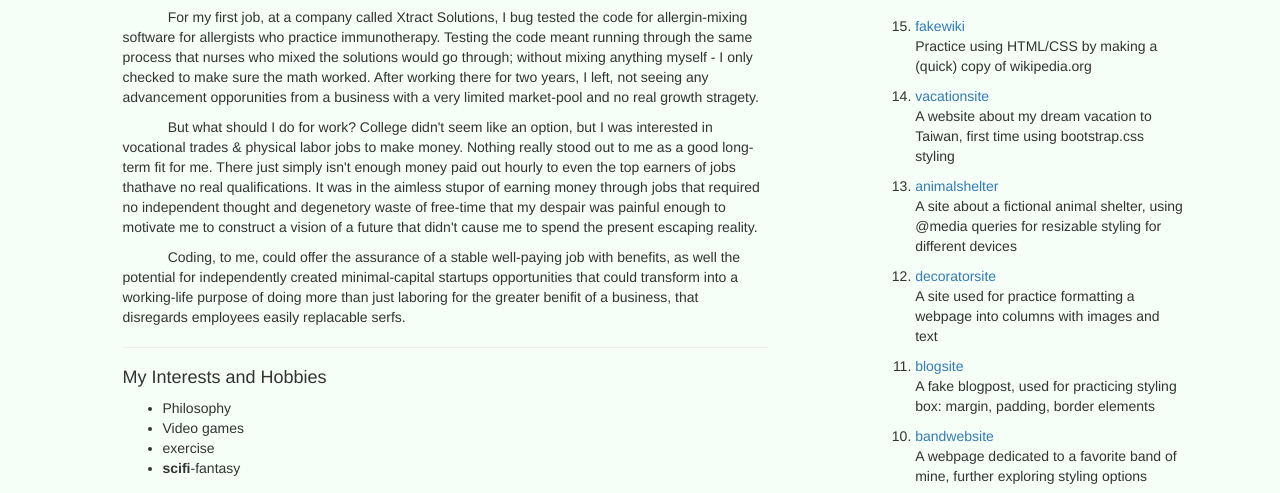
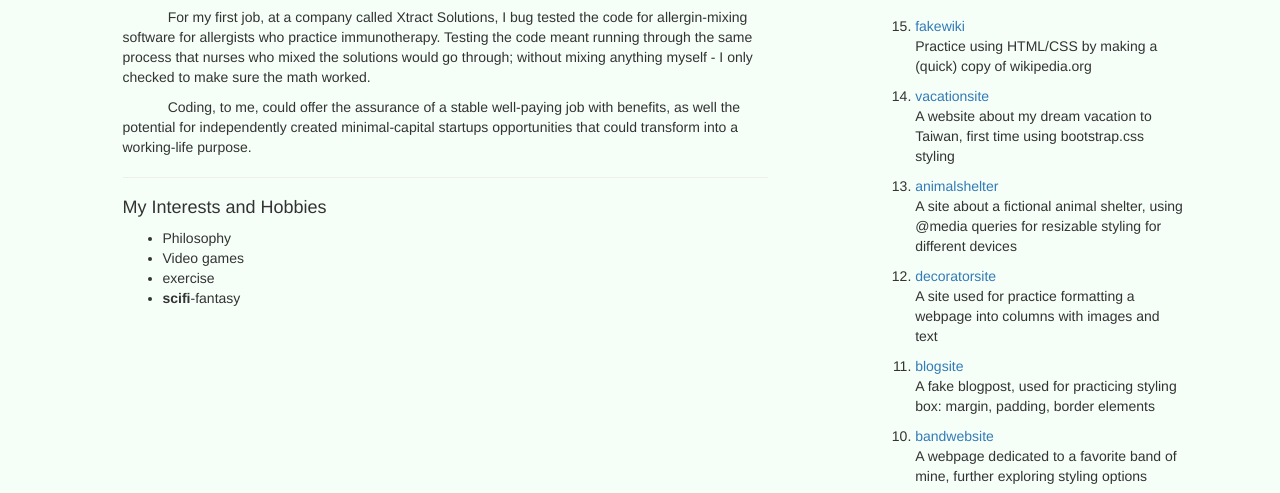
Before and after one commit to isaacgarnand/portfolio, a plain HTML site: page index.html in a window 1280 px wide. Shown: the part 247-740 px from the top of the page. Drawn offline with Linux system fonts and the light colour scheme.

Commit message:
-nhilism

```diff
--- a/index.html
+++ b/index.html
@@ -22,9 +22,8 @@
           <img src="img/spookyduck.jpg" alt="Photo representation of Isaac Garnand">
           <h1 style="font-family:Verdana, Geneva, Tahoma, sans-serif; font-size: xx-large; font-weight: 400;">Isaac Garnand's Coding Portfolio</h1>
           <h3>Life experience - what brought me to code?</h3>
-          <p>For my first job, at a company called Xtract Solutions, I bug tested the code for allergin-mixing software for allergists who practice immunotherapy. Testing the code meant running through the same process that nurses who mixed the solutions would go through; without mixing anything myself - I only checked to make sure the math worked. After working there for two years, I left, not seeing any advancement opporunities from a business with a very limited market-pool and no real growth stragety.</p>
-          <p>But what should I do for work? College didn't seem like an option, but I was interested in vocational trades & physical labor jobs to make money. Nothing really stood out to me as a good long-term fit for me. There just simply isn't enough money paid out hourly to even the top earners of jobs thathave no real qualifications. It was in the aimless stupor of earning money through jobs that required no independent thought and degenetory waste of free-time that my despair was painful enough to motivate me to construct a vision of a future that didn't cause me to spend the present escaping reality.</p>
-          <p>Coding, to me, could offer the assurance of a stable well-paying job with benefits, as well the potential for independently created minimal-capital startups opportunities that could transform into a working-life purpose of doing more than just laboring for the greater benifit of a business, that disregards employees easily replacable serfs.</p>
+          <p>For my first job, at a company called Xtract Solutions, I bug tested the code for allergin-mixing software for allergists who practice immunotherapy. Testing the code meant running through the same process that nurses who mixed the solutions would go through; without mixing anything myself - I only checked to make sure the math worked.</p>
+          <p>Coding, to me, could offer the assurance of a stable well-paying job with benefits, as well the potential for independently created minimal-capital startups opportunities that could transform into a working-life purpose.</p>
           <hr>
           <h4>My Interests and Hobbies</h4>
           <ul>
```
